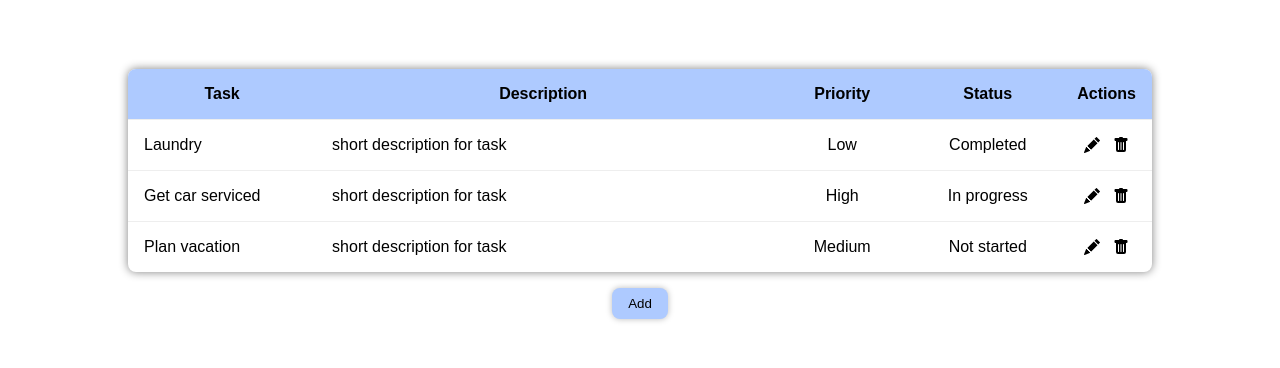
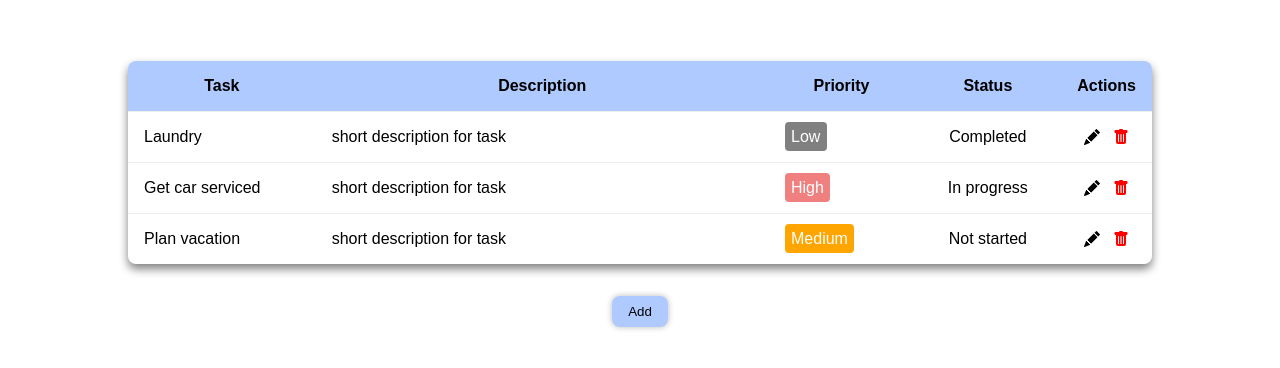
Before and after one commit to n-tse/React-ToDoTable, a React (Vite) app in the folder React-ToDoTable/: page / in a window 1280 px wide. Shown: the part 206-574 px from the top of the page. Built offline with nearby package versions, Linux system fonts and the light colour scheme.

Commit message:
update styling; add logic for priority marker display

```diff
--- a/React-ToDoTable/src/App.css
+++ b/React-ToDoTable/src/App.css
@@ -4,11 +4,11 @@
   align-items: center;
   justify-content: center;
   height: 100vh;
-  font-family: Arial, Helvetica, sans-serif ;
+  font-family: Arial, Helvetica, sans-serif;
 }
 
 .btn {
-  margin-top: 1rem;
+  margin-top: 2rem;
   border: none;
   background-color:rgb(174, 202, 255);
   padding: 0.5rem 1rem;
--- a/React-ToDoTable/src/App.jsx
+++ b/React-ToDoTable/src/App.jsx
@@ -10,20 +10,20 @@ function App() {
     {
       task: "Laundry",
       description: "short description for task",
-      priority: "Low",
-      status: "Completed",
+      priority: "low",
+      status: "completed",
     },
     {
       task: "Get car serviced",
       description: "short description for task",
-      priority: "High",
-      status: "In progress",
+      priority: "high",
+      status: "in-progress",
     },
     {
       task: "Plan vacation",
       description: "short description for task",
-      priority: "Medium",
-      status: "Not started",
+      priority: "medium",
+      status: "not-started",
     },
   ]);
 
@@ -59,7 +59,6 @@ function App() {
       </button>
       {showModal && (
         <Modal
-          // setShowModal={setShowModal}
           closeModal={closeModal}
           addNewTask={addNewTask}
           defaultValue={rowToEdit !== null && items[rowToEdit]}
--- a/React-ToDoTable/src/components/Modal.jsx
+++ b/React-ToDoTable/src/components/Modal.jsx
@@ -1,12 +1,12 @@
 import React, { useState } from "react";
 import "./css/Modal.css";
 
-export const Modal = ({ setShowModal, closeModal, addNewTask, defaultValue }) => {
+export const Modal = ({ closeModal, addNewTask, defaultValue }) => {
   const [formData, setFormData] = useState(defaultValue || {
     task: "",
     description: "",
-    priority: "Low",
-    status: "Not started",
+    priority: "",
+    status: "not-started",
   });
   const [errors, setErrors] = useState([]);
 
@@ -38,7 +38,6 @@ export const Modal = ({ setShowModal, closeModal, addNewTask, defaultValue }) =>
     if (isMissingFields()) {
       return;
     };
-    // setShowModal(false);
     closeModal();
     addNewTask(formData);
   };
@@ -48,7 +47,6 @@ export const Modal = ({ setShowModal, closeModal, addNewTask, defaultValue }) =>
       className="modal-container"
       onClick={(e) =>
         e.target.className === "modal-container" &&
-        // setShowModal(false)
         closeModal()
       }
     >
@@ -79,7 +77,7 @@ export const Modal = ({ setShowModal, closeModal, addNewTask, defaultValue }) =>
               value={formData.priority}
               onChange={handleChange}
             >
-              <option value="low">Low</option>
+              <option value="" selected disabled hidden>Select an option</option><option value="low" selected>Low</option>
               <option value="medium">Medium</option>
               <option value="high">High</option>
             </select>
--- a/React-ToDoTable/src/components/Table.jsx
+++ b/React-ToDoTable/src/components/Table.jsx
@@ -31,12 +31,20 @@ export const Table = ({ items, setItems, editRow }) => {
                 <tr key={idx} className="taskItem">
                   <td>{item.task}</td>
                   <td>{item.description}</td>
-                  <td style={{textAlign:"center"}}>{capitalize(item.priority)}</td>
-                  <td style={{textAlign:"center"}}>{capitalize(item.status)}</td>
+                  <td className="priority-col">
+                    <span
+                      className={`taskPriority taskPriority-${item.priority}`}
+                    >
+                      {capitalize(item.priority)}
+                    </span>
+                  </td>
+                  <td style={{ textAlign: "center" }}>
+                    {capitalize(item.status)}
+                  </td>
                   <td>
                     <span className="actions">
-                      <BsFillPencilFill onClick={() => editRow(idx)}/>{" "}
-                      <BsFillTrashFill onClick={() => handleDelete(idx)} />
+                      <BsFillPencilFill onClick={() => editRow(idx)} />{" "}
+                      <BsFillTrashFill onClick={() => handleDelete(idx)} style={{color:"red"}}/>
                     </span>
                   </td>
                 </tr>
@@ -44,7 +52,10 @@ export const Table = ({ items, setItems, editRow }) => {
             })
           ) : (
             <tr>
-              <td colSpan="5" style={{textAlign:"center", padding:"1.5rem"}}>
+              <td
+                colSpan="5"
+                style={{ textAlign: "center", padding: "1.5rem" }}
+              >
                 No data
               </td>
             </tr>
--- a/React-ToDoTable/src/components/css/Table.css
+++ b/React-ToDoTable/src/components/css/Table.css
@@ -8,7 +8,7 @@
   overflow: hidden;
   table-layout: auto;
   border-collapse: collapse;
-  box-shadow: 0px 0px 10px gray;
+  box-shadow: 0px 5px 10px gray;
   border-radius: 8px;
   /* border: 1px solid black; */
   max-width: 80%;
@@ -63,3 +63,25 @@
 .actions svg {
   cursor: pointer;
 }
+
+.priority-col {
+  /* display: inline-block; */
+  justify-content: center;
+  /* align-items: center; */
+}
+
+.taskPriority {
+  border-radius: 4px;
+  padding: 0.4rem;
+  color: white;
+}
+
+.taskPriority-low {
+  background-color: gray;
+}
+.taskPriority-medium {
+  background-color: orange;
+}
+.taskPriority-high {
+  background-color: lightcoral;
+}
```
